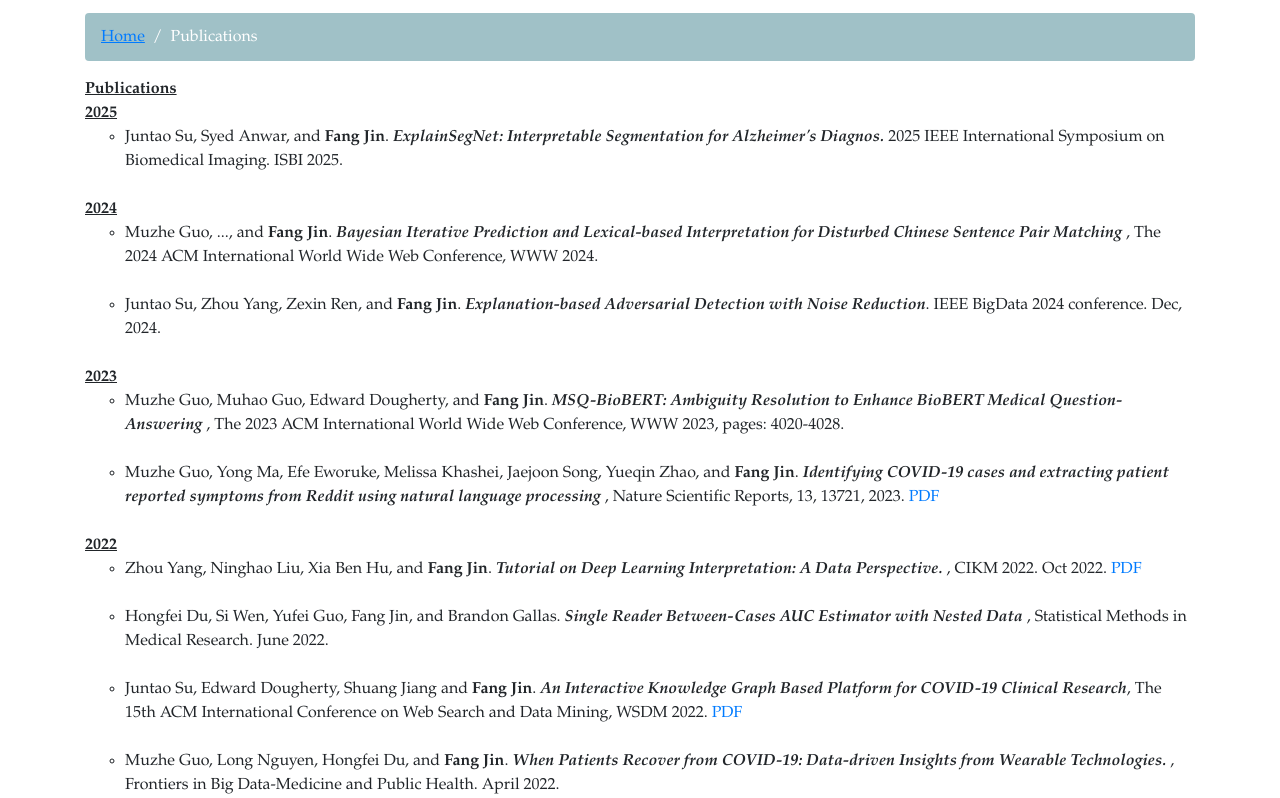
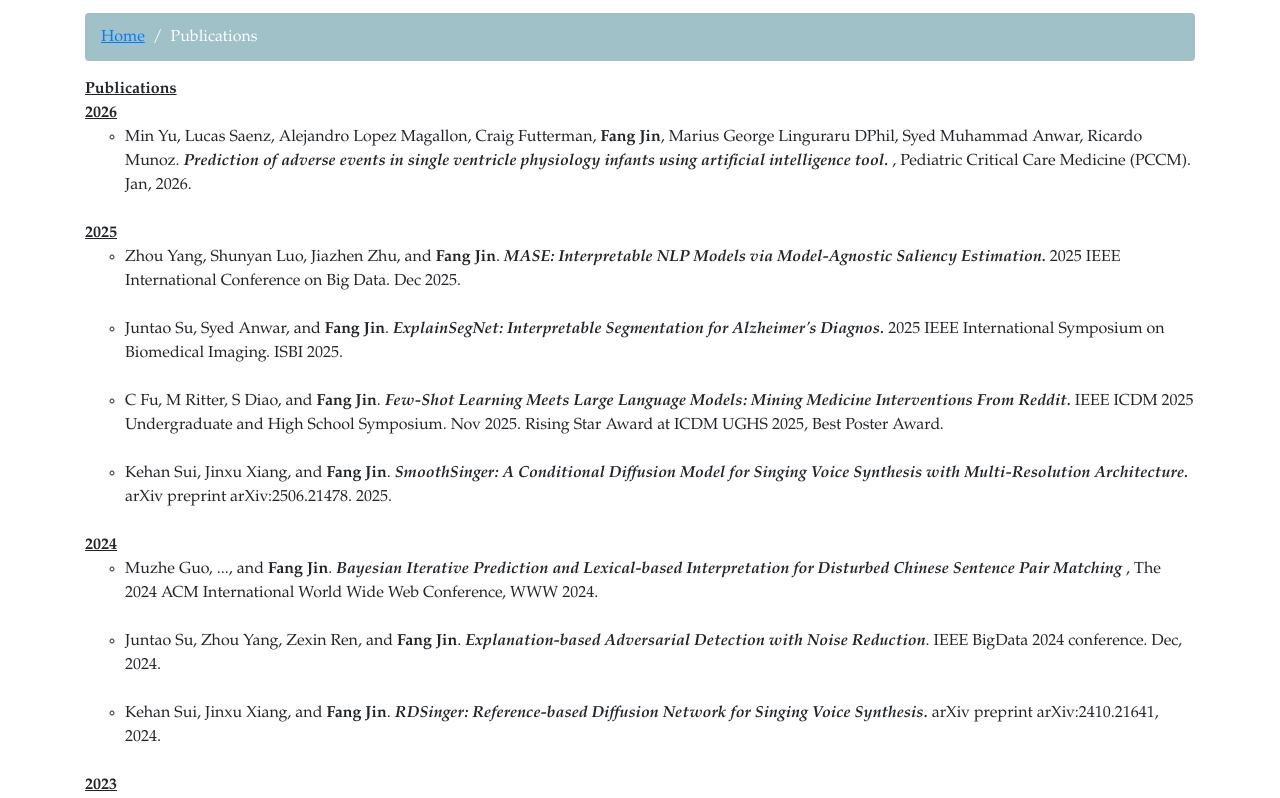
Before and after one commit to fangjin/fangjin.github.io, a website: page publications.html in a window 1280 px wide. Shown: the part 136-934 px from the top of the page. Drawn offline with Linux system fonts and the light colour scheme.

Commit message:
update publication

```diff
--- a/publications.html
+++ b/publications.html
@@ -108,15 +108,35 @@
 				<div class="col-lg-12 mb-12">
 					<ul class="list-unstyled">
 						<li><b><u>Publications</u></b>
+								<li><b><u>2026</u></b>
+							<ul>
+								<li>Min Yu, Lucas Saenz, Alejandro Lopez Magallon, Craig Futterman, <b>Fang Jin</b>, Marius George Linguraru DPhil, Syed Muhammad Anwar, Ricardo Munoz.
+								<b><i>Prediction of adverse events in single ventricle physiology infants using artificial intelligence tool. </i></b>,
+									Pediatric Critical Care Medicine (PCCM). Jan, 2026.
+								</li>
+								<br>
+							</ul>
+						</li>
 						<li><b><u>2025</u></b>
 							<ul>
+								<li>Zhou Yang, Shunyan Luo, Jiazhen Zhu, and <b>Fang Jin</b>.
+								<b><i>MASE: Interpretable NLP Models via Model-Agnostic Saliency Estimation. </i></b> 2025 IEEE International Conference on Big Data. Dec 2025.
+								</li>
+								<br>
 								<li>Juntao Su, Syed Anwar, and <b>Fang Jin</b>.
 								<b><i>ExplainSegNet: Interpretable Segmentation for Alzheimer's Diagnos.</i></b> 2025 IEEE International Symposium on Biomedical Imaging. ISBI 2025.
 								</li>
 								<br>
+								<li>C Fu, M Ritter, S Diao, and <b>Fang Jin</b>.
+								<b><i>Few-Shot Learning Meets Large Language Models: Mining Medicine Interventions From Reddit.  </i></b> IEEE ICDM 2025 Undergraduate and High School Symposium. Nov 2025. Rising Star Award at ICDM UGHS 2025, Best Poster Award.
+								</li>
+								<br>
+								<li>Kehan Sui, Jinxu Xiang, and <b>Fang Jin</b>.
+								<b><i>SmoothSinger: A Conditional Diffusion Model for Singing Voice Synthesis with Multi-Resolution Architecture. </i></b> arXiv preprint arXiv:2506.21478. 2025.
+								</li>
+								<br>
 							</ul>
 						</li>
-
 						<li><b><u>2024</u></b>
 							<ul>
 								<li>Muzhe Guo, ..., and <b>Fang Jin</b>.
@@ -130,6 +150,13 @@
 							<ul>
 								<li>Juntao Su, Zhou Yang, Zexin Ren, and <b>Fang Jin</b>.
 								<b><i> Explanation-based Adversarial Detection with Noise Reduction</i></b>. IEEE BigData 2024 conference. Dec, 2024.
+								</li>
+								<br>
+							</ul>
+						</li>
+						<ul>
+							<li>Kehan Sui, Jinxu Xiang, and <b>Fang Jin</b>.
+								<b><i>RDSinger: Reference-based Diffusion Network for Singing Voice Synthesis. </i></b> arXiv preprint arXiv:2410.21641, 2024.
 								</li>
 								<br>
 							</ul>
```
